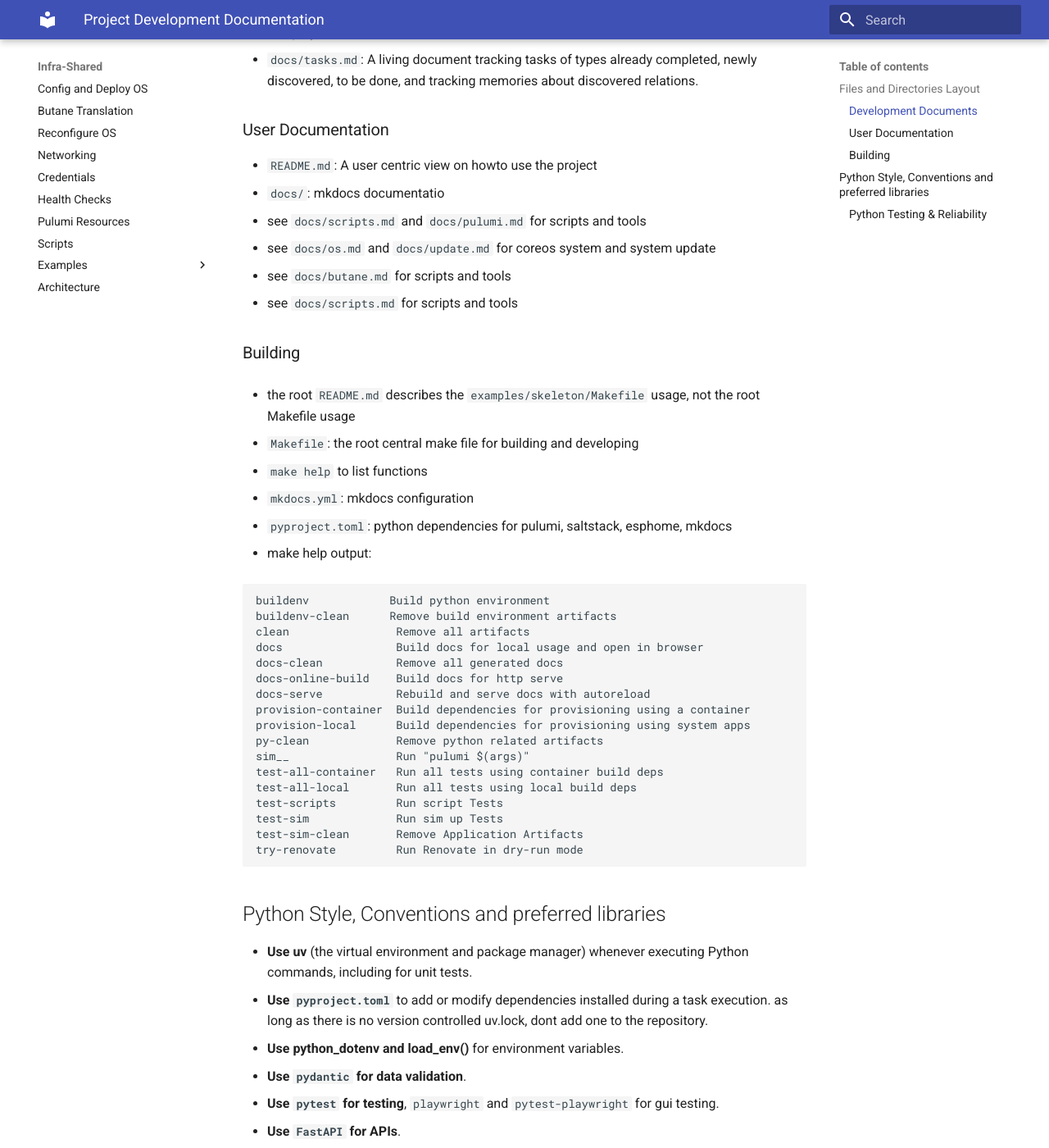
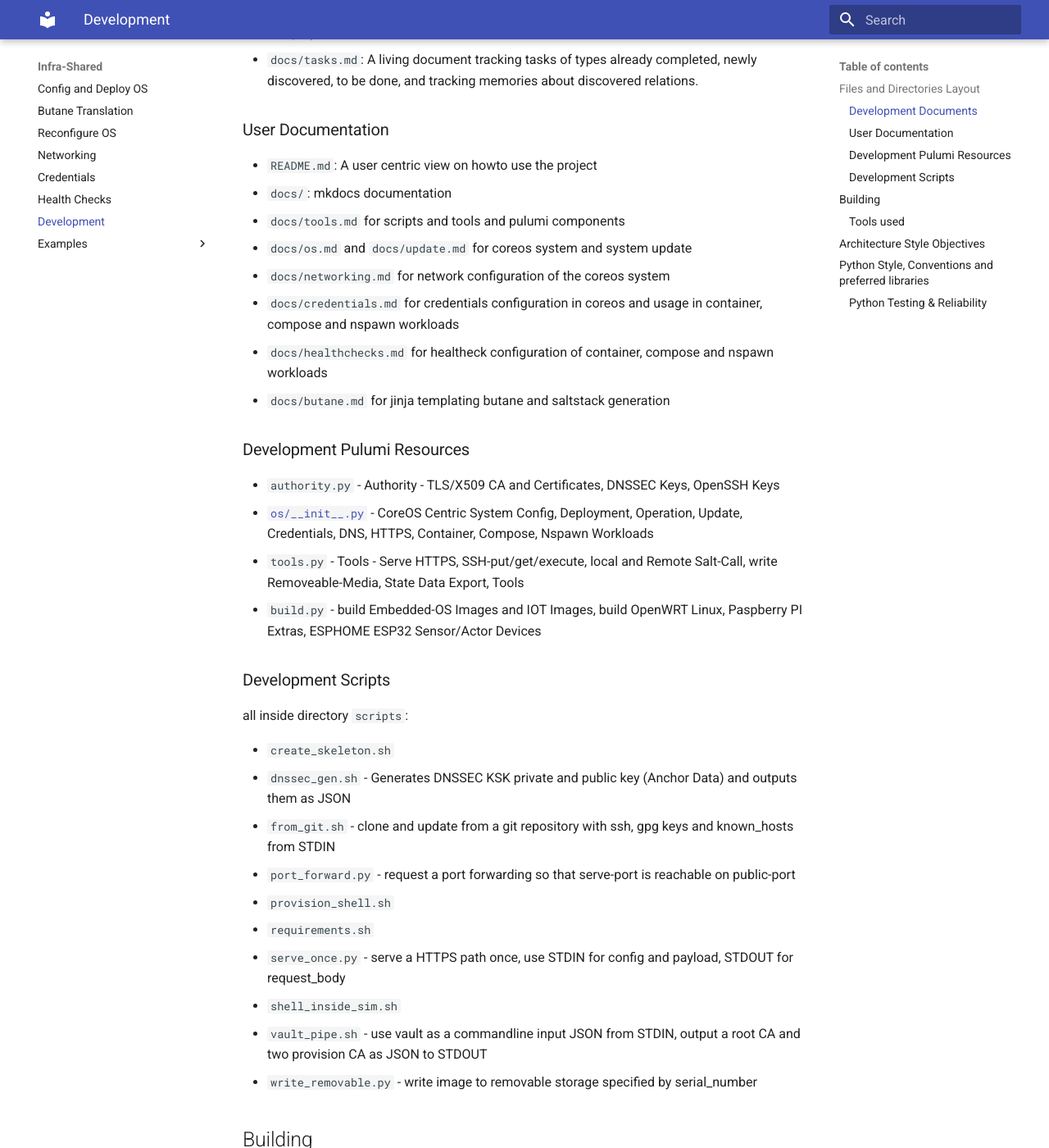
Before and after one commit to wuxxin/infra-shared, an MkDocs documentation site: the page built from docs/development.md, in a window 1280 px wide and 1400 px high, scrolled down 394 px. Shown: the whole window at 82% size. Built offline with MkDocs 1.6.1 and Material for MkDocs 9.7.7, drawn with Linux system fonts in a browser that asks for light colours; some of the changed text lies outside the part shown.

Commit message:
update docs

````diff
--- a/docs/development.md
+++ b/docs/development.md
@@ -1,4 +1,4 @@
-# Project Development Documentation
+# Development
 
 ## Files and Directories Layout
 
@@ -12,13 +12,37 @@
 ### User Documentation
 
 - `README.md`: A user centric view on howto use the project
-- `docs/`:  mkdocs documentatio
-- see `docs/scripts.md` and `docs/pulumi.md` for scripts and tools
-- see `docs/os.md` and `docs/update.md` for coreos system and system update
-- see `docs/butane.md` for scripts and tools
-- see `docs/scripts.md` for scripts and tools
+- `docs/`:  mkdocs documentation
+- `docs/tools.md` for scripts and tools and pulumi components
+- `docs/os.md` and `docs/update.md` for coreos system and system update
+- `docs/networking.md` for network configuration of the coreos system
+- `docs/credentials.md` for credentials configuration in coreos and usage in container, compose and nspawn workloads
+- `docs/healthchecks.md` for healtheck configuration of container, compose and nspawn workloads
+- `docs/butane.md` for jinja templating butane and saltstack generation
 
-### Building
+### Development Pulumi Resources
+
+- `authority.py` - Authority - TLS/X509 CA and Certificates, DNSSEC Keys, OpenSSH Keys
+- [`os/__init__.py`](os.md) - CoreOS Centric System Config, Deployment, Operation, Update, Credentials, DNS, HTTPS, Container, Compose, Nspawn Workloads
+- `tools.py` - Tools - Serve HTTPS, SSH-put/get/execute, local and Remote Salt-Call, write Removeable-Media, State Data Export, Tools
+- `build.py` - build Embedded-OS Images and IOT Images, build OpenWRT Linux, Paspberry PI Extras, ESPHOME ESP32 Sensor/Actor Devices
+
+### Development Scripts
+
+all inside directory `scripts`:
+
+- `create_skeleton.sh`
+- `dnssec_gen.sh` - Generates DNSSEC KSK private and public key (Anchor Data) and outputs them as JSON
+- `from_git.sh` - clone and update from a git repository with ssh, gpg keys and known_hosts from STDIN
+- `port_forward.py` - request a port forwarding so that serve-port is reachable on public-port
+- `provision_shell.sh`
+- `requirements.sh`
+- `serve_once.py` - serve a HTTPS path once, use STDIN for config and payload, STDOUT for request_body
+- `shell_inside_sim.sh`
+- `vault_pipe.sh` - use vault as a commandline input JSON from STDIN, output a root CA and two provision CA as JSON to STDOUT
+- `write_removable.py` - write image to removable storage specified by serial_number
+
+## Building
 
 - the root `README.md` describes the `examples/skeleton/Makefile` usage, not the root Makefile usage
 
@@ -30,10 +54,10 @@
 - make help output:
 
 ```txt
-buildenv            Build python environment
-buildenv-clean      Remove build environment artifacts
+buildenv             Build python environment
+buildenv-clean       Remove build environment artifacts
 clean                Remove all artifacts
-docs                 Build docs for local usage and open in browser
+docs                 Build docs for local usage
 docs-clean           Remove all generated docs
 docs-online-build    Build docs for http serve
 docs-serve           Rebuild and serve docs with autoreload
@@ -46,8 +70,40 @@ test-all-local       Run all tests using local build deps
 test-scripts         Run script Tests
 test-sim             Run sim up Tests
 test-sim-clean       Remove Application Artifacts
-try-renovate         Run Renovate in dry-run mode
 ```
+
+### Tools used
+
+- `pulumi` - imperativ infrastructure declaration using python
+- `fcos` - Fedora-CoreOS, minimal OS with `clevis` (sss,tang,tpm) storage unlock
+- `butane` - create fcos `ignition` configs using `jinja` enhanced butane yaml
+- `systemd` - service, socker, path, timer, nspawn machine container
+- `podman` - build Container and NSpawn images, run Container using quadlet systemd container
+- `saltstack`
+    - local build environments and local services
+    - remote fcos config update using butane to saltstack translation and execution
+- `mkdocs` - documentation using markdown and mermaid
+- `libvirt` - simulation of machines using the virtualization api supporting qemu and kvm
+- `tang` - server used for getting a key shard for unattended encrypted storage unlock on boot
+- `age` - ssh keys based encryption of production files and pulumi master password
+- `uv`- virtualenv management using pyproject.toml and uv.lock
+
+## Architecture Style Objectives
+
+- **avoid legacy** technologies, build a clear **chain of trust**, support **encrypted storage** at rest
+    - use **ssh keys** as root of trust for pulumi **stack secret** using **age**
+    - store **secrets in the repository** using pulumi config secrets
+    - per project **tls root-ca, server-certs**, rollout **m-tls** client certificates where possible
+    - support **unattended boot and storage decryption** using tang/clevis/luks using https and a ca cert
+- create **disposable/immutable-ish** infrastructure, aim for **structural isolation** and reusability
+- treat **state as code**, favor **state reconcilation** tools
+    - have the **complete encrypted state** in the **git repository** as **single source of truth**
+- have a **big/full featured provision client** as the center of operation
+    - target one **provision os** and a **container** for foreign distros and **continous integration** processes
+    - facilitate a comfortable local **simulation environment** with **fast reconfiguration** turnaround
+- **documentation** and **interactive notebooks** alongside code
+    - help onboarding with **interactive tinkering** using **marimo notebooks**
+    - use mkdocs, **markdown** and **mermaid** to build a static **documentation website**
 
 ## Python Style, Conventions and preferred libraries
 
--- a/mkdocs.yml
+++ b/mkdocs.yml
@@ -22,8 +22,6 @@ nav:
   - networking.md
   - credentials.md
   - healthchecks.md
-  - pulumi.md
-  - scripts.md
+  - development.md
   - Examples:
-    - examples/safe/README.md
-  - architecture.md
+      - examples/safe/README.md
````
Also changed, not shown: README.md (+9 -18 lines), docs/architecture.md (deleted, +0 -18 lines), docs/butane.md (+5 -5 lines), docs/pulumi.md (deleted, +0 -13 lines), docs/scripts.md (deleted, +0 -17 lines).
